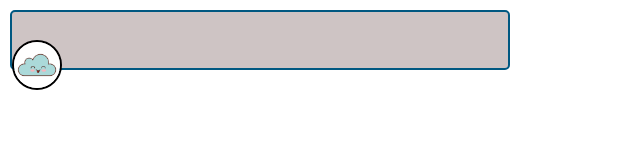
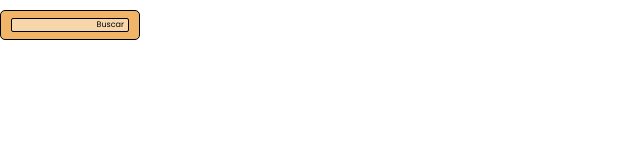
Before and after one commit to camilarolandi/Practicas-Programacion, a plain HTML site: page Flex-Position-Media/index.html in a window 1280 px wide. Shown: the whole page, without its empty margins (0-640 px from the left). Drawn offline with Linux system fonts and the light colour scheme; a web font is replaced by a local one.

Commit message:
practica

```diff
--- a/Flex-Position-Media/Assets/Css/index-estilos.css
+++ b/Flex-Position-Media/Assets/Css/index-estilos.css
@@ -1,4 +1,4 @@
-
+@import url('https://fonts.googleapis.com/css2?family=Jacquard+24&family=Poppins:ital,wght@0,100;0,200;0,300;0,400;0,500;0,600;0,700;0,800;0,900;1,100;1,200;1,300;1,400;1,500;1,600;1,700;1,800;1,900&display=swap');
 
 
 
@@ -6,7 +6,9 @@
 :root{
     --circle-size:300px;
     --caja-size-w: 500px;
-    --caja-size-h:60px;
+    --caja-size-h:50px;
+    font-family: "Poppins", sans-serif;
+
 }
 
 
@@ -18,36 +20,57 @@
 
 
 
-.caja{ /* div */
+body{
 
-    width: var(--caja-size-w);
-    height: var(--caja-size-h);
-    background-color: rgb(206, 196, 196);
-    margin: 10px;
-    border: 2px solid rgb(0, 88, 129);
-    border-radius: 5px;
-    position: relative;
-    display: flex;
-    align-items: center
-    ;
+margin-top: 10px
+}
+
+.caja{
+position: relative;
+width: 140px;
+height: 30px;
+padding: 10px;
+display: flex;
+align-items: center;
+border: 1px solid black;
+border-radius: 5px;
+background-color: rgb(240, 181, 104);
+}
+
+
+.caja input{
+width: 100%;
+font-size: 5px;
+border: 1px solid black;
+border-radius: 2px;
+background-color: rgb(247, 214, 172);
+padding: 3px;
+
 }
 
 
 .caja .btn{
-
+    text-decoration: none;
+    color:black;
+    position: absolute;
+    font-size: 8px;
+    right: 15px;
 
 }
 
 
 
-.caja .btn .nube{
-
-    width: 50px;
-    height: 50px;
-    border: 2px solid black;
-    border-radius: 100%;
-    position: absolute;
 
 
 
+
+/* .caja .btn .nube{
+
+    width: 40px;
+    height: 40px;
+    border: 2px solid rgb(0, 88, 129);
+    border-radius: 100%;
+    position: absolute;
+    right: 0;
+
 }
--- a/Flex-Position-Media/Assets/Css/practica-2.css
+++ b/Flex-Position-Media/Assets/Css/practica-2.css
@@ -8,54 +8,50 @@
     padding: 0;
     box-sizing: border-box;
     margin: 0;
-    font-family: "Poppins", sans-serif;;
+    font-family: "Poppins", sans-serif;
 }
 
 
 
 header{
-    display: flex;
+    /* display: flex;
     flex-direction: row;
     justify-content: center;
     box-shadow: 0 0 3px 0 black;
     padding: 15px;
-    border-radius: 2px;
+    border-radius: 2px; */
 
 }
 
 
 .escribo{ /* PADRE */
-position: relative;
-width: 400px;
-height: 35px;
-display: flex;
-align-items: center;
-justify-content: end;
-
-
-
+    margin-top:  20px;
+    position: relative;
+    width: 400px;
+    display: flex;
+    align-items: center;
 }
 
 
 .escribo input{
+    border-radius: 5px;
+    border: 2px solid black;
+    background-color: rgb(191, 135, 243);
     width: 100%;
-    height: 100%;;
-    border-radius: 10px;
-    text-align: justify;
-
 
 
 }
 
 
 .escribo .acepta{
-    font-size: 10px;
-    background-color: rgb(221, 221, 221);
-    width: 60px;
-    border-radius: 7px;
+    width: 40px;
+    height: 15px;
+    font-size: 8px;
+    text-align: center;
+    background-color: rgb(229, 205, 252);
+    border-radius: 3px;
     position: absolute;
     right: 5px;
-    font-weight: bold;
 
 
 }
--- /dev/null
+++ b/Flex-Position-Media/Assets/Css/practica-3.css
@@ -0,0 +1,45 @@
+@import url('https://fonts.googleapis.com/css2?family=Jacquard+24&family=Poppins:ital,wght@0,100;0,200;0,300;0,400;0,500;0,600;0,700;0,800;0,900;1,100;1,200;1,300;1,400;1,500;1,600;1,700;1,800;1,900&display=swap');
+
+
+
+
+
+*{
+    padding: 0;
+    margin: 0;
+    box-sizing: border-box;
+    font-family: "Poppins", sans-serif;
+
+}
+
+
+body{
+    margin-top: 20px;
+}
+
+
+.contenedor{
+position: relative;
+width: 300px;
+display: flex;
+align-items: center;
+}
+
+.contenedor input{
+
+width: 100%;
+
+}
+
+
+.contenedor .circ{
+    width: 14px;
+    height: 14px;
+    background-color: blue;
+    border-radius: 100%;
+    border: 2px solid black;
+    position: absolute;
+    right: 5px;
+
+
+}
--- a/Flex-Position-Media/index.html
+++ b/Flex-Position-Media/index.html
@@ -7,19 +7,23 @@
     <title>Document</title>
 </head>
 <body>
-    <header>
+
 
         <div class="caja">
+
+
             <a class="btn" href="">
-                <img class="nube" src="./Assets/Css/nube.jpg" alt="nube">
-            </a>
+                <!--   <img class="nube" src="./Assets/Css/nube.jpg" alt="nube">   -->
+                Buscar
+              </a>
+            <input type="text">
+
 
         </div>
 
 
 
 
-    </header>
 
 
 
```
Also changed, not shown: Flex-Position-Media/practica-3.html (added, +15 -0 lines).
